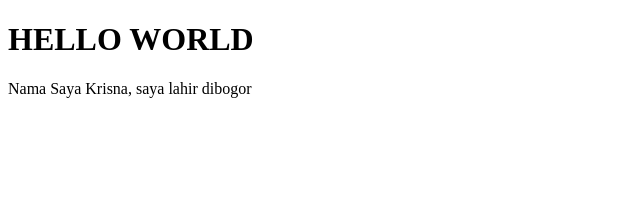
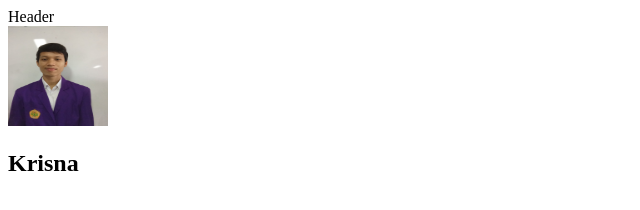
Before and after one commit to krisna1234567/my-repo-from-remote, a plain HTML site: page index.html in a window 1280 px wide. Shown: the whole page, without its empty margins (0-640 px from the left). Drawn offline with Linux system fonts and the light colour scheme.

Commit message:
added new div as header container with id = header

```diff
--- a/index.html
+++ b/index.html
@@ -5,11 +5,15 @@
     <meta charset="UTF-8">
     <meta name="viewport" content="width=device-width, initial-scale=1.0">
     <title>Document</title>
+    <link rel="stylesheet" href="style.css">
 </head>
 
 <body>
-    <h1>HELLO WORLD</h1>
-    <p>Nama Saya Krisna, saya lahir dibogor</p>
+    <div id="header">Header</div>
+    <div id="profile-container">
+        <img id="profile-image" src="images/krisna.jpg" width="100" height="100" alt="profile image">
+        <h2 id="profile-name">Krisna</h2>
+    </div>
 
 </body>
 
```
Also changed, not shown: images/krisna.jpg (added), style.css (added).
